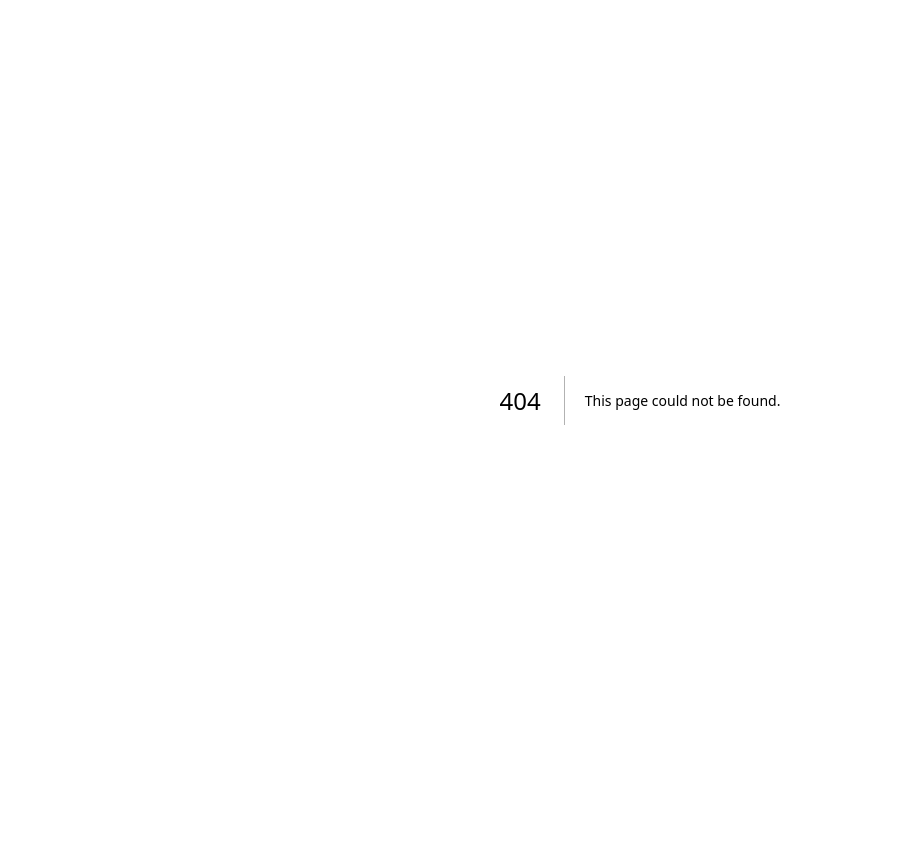
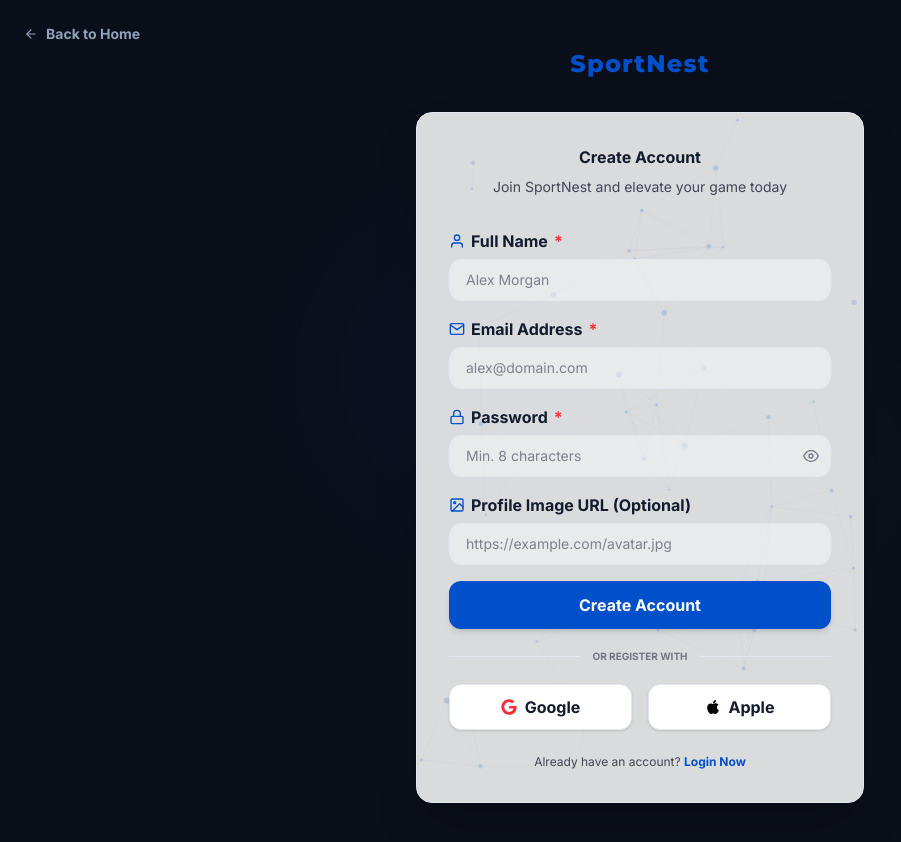
Before and after one commit to sayedrkhalid-dev/sport-nest, a Next.js app: page /register in a window 1280 px wide. Before the commit this address had no page. Shown: the top 842 px of the page, without its empty margins (0-901 px from the left). Before the commit the page ends 800 px from the top, so only its background shows below. Built offline with nearby package versions, Linux system fonts and the light colour scheme.

Commit message:
feat(RegisterRoute): implement styled register page.js wrapper

```diff
--- /dev/null
+++ b/src/app/register/page.js
@@ -0,0 +1,34 @@
+"use client";
+
+import RegisterForm from "@/components/RegisterForm/RegisterForm";
+import Link from "next/link";
+import { FiArrowLeft } from "react-icons/fi";
+
+export default function RegisterPage() {
+  return (
+    <main className="min-h-screen w-full flex flex-col justify-center items-center bg-[#0b0f19] relative overflow-hidden px-4 py-12">
+      <div className="absolute top-1/4 left-1/4 w-80 h-80 bg-primary/20 rounded-full blur-3xl opacity-30 pointer-events-none" />
+      <div className="absolute bottom-1/4 right-1/4 w-80 h-80 bg-secondary/15 rounded-full blur-3xl opacity-30 pointer-events-none" />
+
+      <div className="absolute top-6 left-6 z-20">
+        <Link
+          href="/"
+          className="flex items-center gap-2 text-slate-400 hover:text-white font-label-md font-bold text-sm transition-colors"
+        >
+          <FiArrowLeft />
+          Back to Home
+        </Link>
+      </div>
+
+      <div className="relative z-10 w-full flex flex-col items-center">
+        <Link
+          href="/"
+          className="text-headline-md font-extrabold text-primary dark:text-primary-fixed-dim mb-8 text-2xl tracking-wider hover:opacity-90 transition-all font-display"
+        >
+          SportNest
+        </Link>
+        <RegisterForm />
+      </div>
+    </main>
+  );
+}
```
